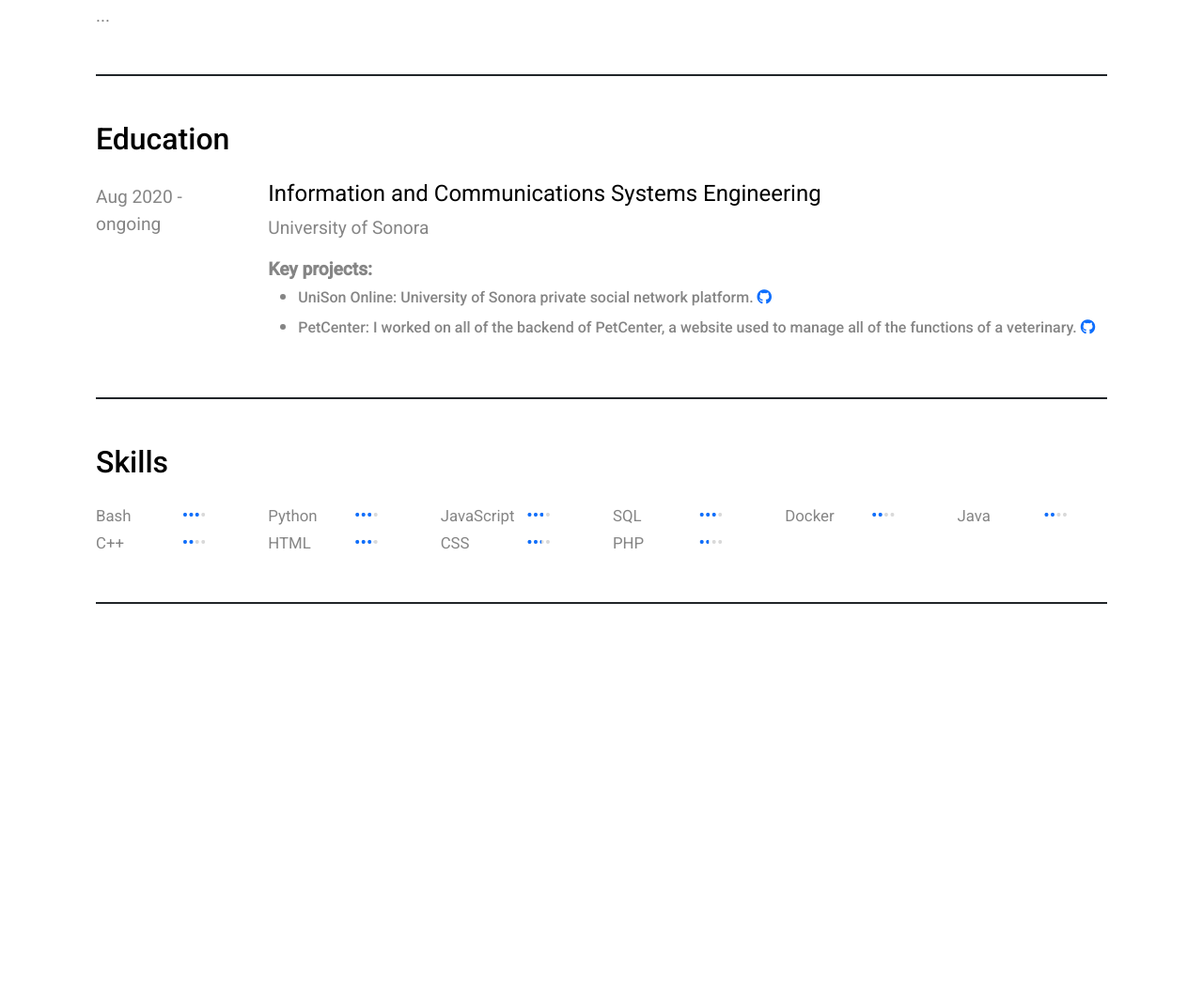
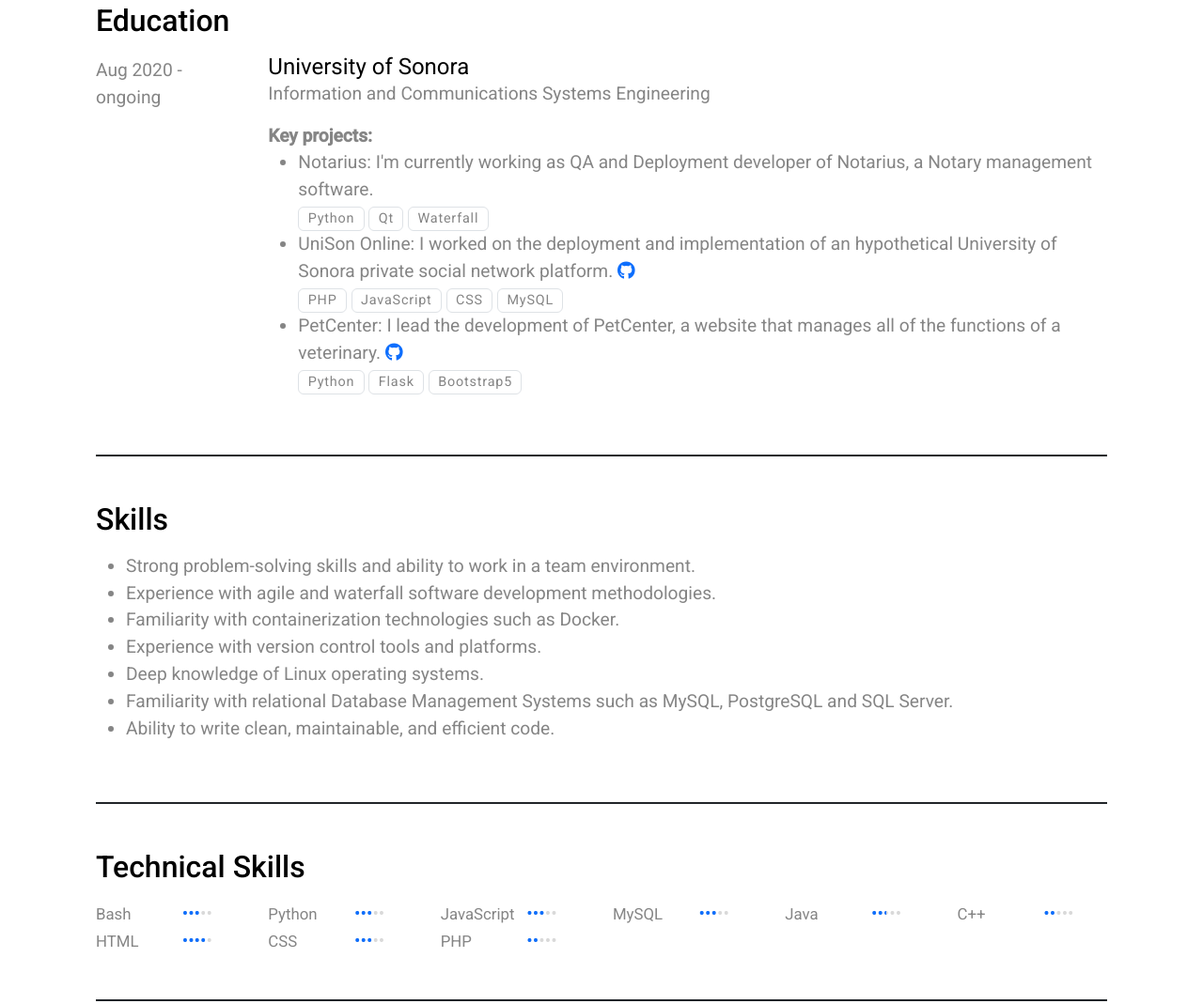
Before and after one commit to disaa0/cv, a plain HTML site: page index.html in a window 1280 px wide. Shown: the part 397-1466 px from the top of the page at 94% size. Before the commit the page ends 1120 px from the top, so only its background shows below. Drawn offline with nearby package versions, Linux system fonts and the light colour scheme.

Commit message:
Deploying to gh-pages from  @ 147786cdb7a8ad1e2119024d511b1ccf73981b47 🚀

```diff
--- a/index.html
+++ b/index.html
@@ -1,10 +1,11 @@
 <!doctype html>
 <html lang="en">
+
 <head>
-    <meta charset="UTF-8"/>
+    <meta charset="UTF-8" />
     <meta name="viewport" content="width=device-width, initial-scale=1">
     <title>Santiago Contreras. Systems Engineering Student</title>
-    <link rel="icon" href="favicon.ico" type="image/x-icon"/>
+    <link rel="icon" href="favicon.ico" type="image/x-icon" />
     <link rel="preconnect" href="https://fonts.googleapis.com">
     <link rel="preconnect" href="https://fonts.gstatic.com" crossorigin>
     <link href="https://fonts.googleapis.com/css2?family=Roboto:wght@400;500&display=swap" rel="stylesheet">
@@ -13,6 +14,7 @@
     <link rel="stylesheet" href="styles.css">
     <base target="_blank">
 </head>
+
 <body>
     <div class="container page">
         <div class="border-bottom border-2 border-print-0 border-dark mb-5 pb-5 pb-print-0 mb-print-1">
@@ -24,13 +26,13 @@
                     </div>
                     <div>
                         <p>
-                        <time datetime="" class="small">Last update: February 24, 2023</time>
+                            <time datetime="" class="small">Last update: February 25, 2023</time>
                         </p>
                         <p>
-                        <span class="screen"><a href="santiago-contreras.systems-engineering-student.pdf"><i class="far fa-file-pdf"></i>Download PDF version</a></span>
+                            <span class="screen"><a href="santiago-contreras.systems-engineering-student.pdf"><i class="far fa-file-pdf"></i>Download PDF
+                                    version</a></span>
                             <span class="print">Up-to-date version of CV is available at <a href="https://disaa0.github.io/cv"
-                                                                                        class="text-nowrap"><i
-                            class="fab fa-github" aria-hidden="true"></i>https://disaa0.github.io/cv</a></span>
+                                    class="text-nowrap"><i class="fab fa-github" aria-hidden="true"></i>https://disaa0.github.io/cv</a></span>
                         </p>
                     </div>
                 </div>
@@ -64,33 +66,54 @@
             </div>
         </div>
 
-    <div class="border-bottom border-2 border-print-0 border-dark mb-5 pb-5 pb-print-0 mb-print-1">
+        <!-- <div class="border-bottom border-2 border-print-0 border-dark mb-5 pb-5 pb-print-0 mb-print-1">
         ...
-    </div>
+    </div>  -->
 
 
         <div class="border-bottom border-2 border-print-0 border-dark mb-5 pb-5 pb-print-0 mb-print-1">
-        <h2 class="mb-4">Education</h2>
+            <h2 class="mb-3">Education</h2>
             <div class="row d-block d-md-flex">
                 <div class="col-md-2 pt-1">
                     Aug 2020 - ongoing
                 </div>
                 <div class="col-md-10">
-                <h3 class="fs-4 fw-normal">Information and Communications Systems Engineering</h3>
-                <div><p>University of Sonora</p></div>
+                    <h4 class="fs-4 fw-normal mb-0">University of Sonora</h4>
+                    <div><p>Information and Communications Systems Engineering</p></div>
                     <b>Key projects: </b>
                     <ul>
                         <li>
-                   <h6>UniSon Online:
-          University of Sonora private social network platform.
-          <a href="https://github.com/disaa0/unison_online"> <i class="fa-brands fa-github"></i> </a></h6>
+                            <p class="mb-0">Notarius:
+          I&#x27;m currently working as QA and Deployment developer of Notarius, a Notary management software.
+          </p>
+                            <div>
+                                <span class="badge text-body border border-1">Python</span>
+                                <span class="badge text-body border border-1">Qt</span>
+                                <span class="badge text-body border border-1">Waterfall</span>
+                            </div>
                         </li>
                         <li>
-                   <h6>PetCenter:
-          I worked on all of the backend of PetCenter, a website used to manage all of the functions of a veterinary.
+                            <p class="mb-0">UniSon Online:
+          I worked on the deployment and implementation of an hypothetical University of Sonora private social network platform.
+          <a href="https://github.com/disaa0/unison_online"> <i class="fa-brands fa-github"></i> </a></p>
+                            <div>
+                                <span class="badge text-body border border-1">PHP</span>
+                                <span class="badge text-body border border-1">JavaScript</span>
+                                <span class="badge text-body border border-1">CSS</span>
+                                <span class="badge text-body border border-1">MySQL</span>
+                            </div>
+                        </li>
+                        <li>
+                            <p class="mb-0">PetCenter:
+          I lead the development of PetCenter, a website that manages all of the functions of a veterinary.
           <a href="https://github.com/SanUnison/PetCenter">
           <i class="fa-brands fa-github"></i>
-          </a></h6>
+          </a></p>
+                            <div>
+                                <span class="badge text-body border border-1">Python</span>
+                                <span class="badge text-body border border-1">Flask</span>
+                                <span class="badge text-body border border-1">Bootstrap5</span>
+                            </div>
                         </li>
                     </ul>
                 </div>
@@ -98,14 +121,57 @@
         </div>
 
         <div class="border-bottom border-2 border-print-0 border-dark mb-5 pb-5 pb-print-0 mb-print-1">
-        <h3 class="h2 screen mb-4">Skills</h3>
+            <h2 class="mb-3">Skills</h2>
+            <div class="mt-3">
+                <ul>
+                    <li>
+                        <p class="mb-0">
+Strong problem-solving skills and ability to work in a team environment.
+</p>
+                    </li>
+                    <li>
+                        <p class="mb-0">
+Experience with agile and waterfall software development methodologies.
+</p>
+                    </li>
+                    <li>
+                        <p class="mb-0">
+Familiarity with containerization technologies such as Docker.
+</p>
+                    </li>
+                    <li>
+                        <p class="mb-0">
+Experience with version control tools and platforms.
+</p>
+                    </li>
+                    <li>
+                        <p class="mb-0">
+Deep knowledge of Linux operating systems.
+</p>
+                    </li>
+                    <li>
+                        <p class="mb-0">
+Familiarity with relational Database Management Systems such as MySQL, PostgreSQL and SQL Server.
+</p>
+                    </li>
+                    <li>
+                        <p class="mb-0">
+      Ability to write clean, maintainable, and efficient code.
+</p>
+                    </li>
+                </ul>
+            </div>
+        </div>
+
+        <div class="border-bottom border-2 border-print-0 border-dark mb-5 pb-5 pb-print-0 mb-print-1">
+            <h2 class="mb-3">Technical Skills</h2>
             <div class="row align-items-center">
                 <div class="col-print-1 col-3 col-md-2 col-lg-1 text-right">
                     <small>Bash</small>
                 </div>
                 <div class="col-print-1 col-3 col-md-2 col-lg-1">
                     <div class="skills">
-                    <div class="skills-bar" style="width: 75%"></div>
+                        <div class="skills-bar" style="width: 60%"></div>
                     </div>
                 </div>
                 <div class="col-print-1 col-3 col-md-2 col-lg-1 text-right">
@@ -113,7 +179,7 @@
                 </div>
                 <div class="col-print-1 col-3 col-md-2 col-lg-1">
                     <div class="skills">
-                    <div class="skills-bar" style="width: 70%"></div>
+                        <div class="skills-bar" style="width: 60%"></div>
                     </div>
                 </div>
                 <div class="col-print-1 col-3 col-md-2 col-lg-1 text-right">
@@ -121,23 +187,15 @@
                 </div>
                 <div class="col-print-1 col-3 col-md-2 col-lg-1">
                     <div class="skills">
-                    <div class="skills-bar" style="width: 70%"></div>
+                        <div class="skills-bar" style="width: 60%"></div>
                     </div>
                 </div>
                 <div class="col-print-1 col-3 col-md-2 col-lg-1 text-right">
-                <small>SQL</small>
+                    <small>MySQL</small>
                 </div>
                 <div class="col-print-1 col-3 col-md-2 col-lg-1">
                     <div class="skills">
-                    <div class="skills-bar" style="width: 70%"></div>
-                </div>
-            </div>
-            <div class="col-print-1 col-3 col-md-2 col-lg-1 text-right">
-                <small>Docker</small>
-            </div>
-            <div class="col-print-1 col-3 col-md-2 col-lg-1">
-                <div class="skills">
-                    <div class="skills-bar" style="width: 50%"></div>
+                        <div class="skills-bar" style="width: 60%"></div>
                     </div>
                 </div>
                 <div class="col-print-1 col-3 col-md-2 col-lg-1 text-right">
@@ -153,7 +211,7 @@
                 </div>
                 <div class="col-print-1 col-3 col-md-2 col-lg-1">
                     <div class="skills">
-                    <div class="skills-bar" style="width: 50%"></div>
+                        <div class="skills-bar" style="width: 35%"></div>
                     </div>
                 </div>
                 <div class="col-print-1 col-3 col-md-2 col-lg-1 text-right">
@@ -184,40 +242,41 @@
         </div>
 
 
-    <!--    <div class="border-bottom border-2 border-print-0 border-dark mb-5 pb-5 pb-print-0 mb-print-1">
+
+
+        <div class="border-bottom border-2 border-print-0 border-dark mb-5 pb-5 pb-print-0 mb-print-1">
             <h2 class="mb-4">Languages</h2>
             <div class="row d-block d-md-flex mb-1">
-            <h3 class="col-md-2 fs-4 fw-normal mb-0">
-                Spanish
-            </h3>
-            <div class="col-md-10">
-                <div class="col-md-2 pt-1 mb-2">Native</div>
+                <div class="col-3 col-md-2 mb-0">
+                    <b>Spanish</b>
+                </div>
+                <div class="col-3 col-md-2 mb-0">
+                    <p>Native</p>
                 </div>
             </div>
             <div class="row d-block d-md-flex">
-            <h3 class="col-md-2 fs-4 fw-normal mb-0">
-                English
-            </h3>
-            <div class="col-md-10">
-                <div class="col-md-2 pt-1 mb-2">Advanced C1</div>
+                <div class="col-3 col-md-2 mb-0">
+                    <b>English</b>
+                </div>
+                <div class="col-3 col-md-2 mb-0">
+                    <p>Fluent</p>
+                </div>
+            </div>
+        </div>
+
+        <!-- <h2 class="mb-4">Additional Experience</h2>
+
+    <div class="mb-4">
+        <h3 class="fs-4 fw-normal">Operating systems</h3>
+
+        <p>Deep knowledge of Linux operating systems.</p>
+
+        <div>
+            <span class="badge text-body border border-1">Linux</span>
+            <span class="badge text-body border border-1">Unix</span>
         </div>
     </div>
 </div> -->
+</body>
 
-    <!-- <h2 class="mb-4">Additional Experience</h2> -->
-
-    <!--
-    <div class="mb-4">
-        <h3 class="fs-4 fw-normal">UniSon Online</h3>
-
-        <p>Lead developer of &#39;UniSon Online&#39; an University of Sonora Private Social Network Platform Demostration based HumHub.</p>
-
-        <div>
-            <span class="badge text-body border border-1">Web</span>
-            <span class="badge text-body border border-1">School Project</span>
-        </div>
-    </div>
-     -->
-</div>
-</body>
 </html>
--- a/styles.css
+++ b/styles.css
@@ -141,7 +141,7 @@ h1, h2, h3, h4 {
 
 .skills::after {
     display: block;
-    content: '••••';
+    content: '•••••';
     color: var(--light-color);
 }
 
@@ -154,6 +154,6 @@ h1, h2, h3, h4 {
 
 .skills-bar::after {
     display: block;
-    content: '••••';
+    content: '•••••';
     color: var(--bs-primary);
 }
```
Also changed, not shown: 1 other file. Lines whose indentation alone changed are shown as unchanged.
